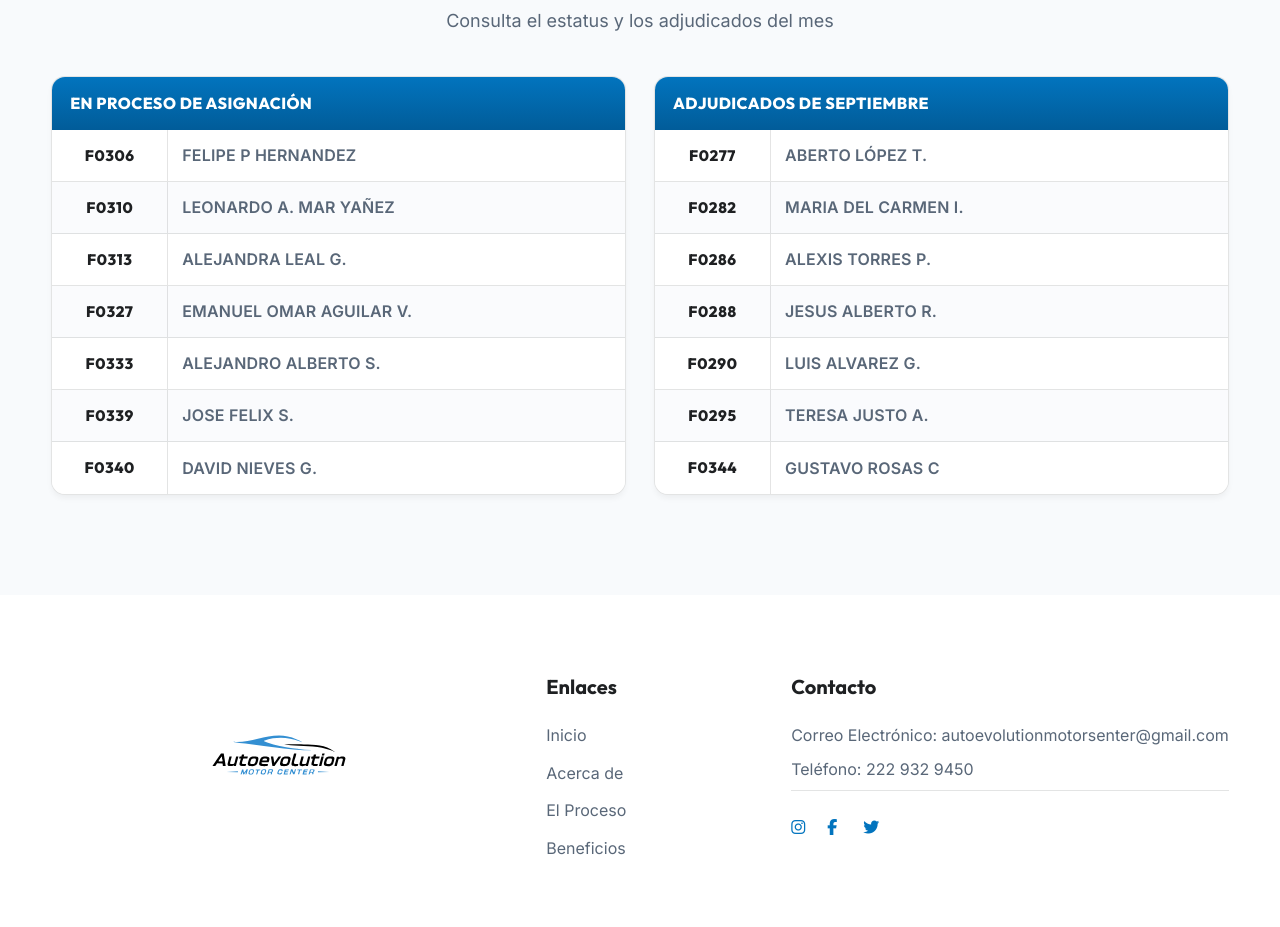
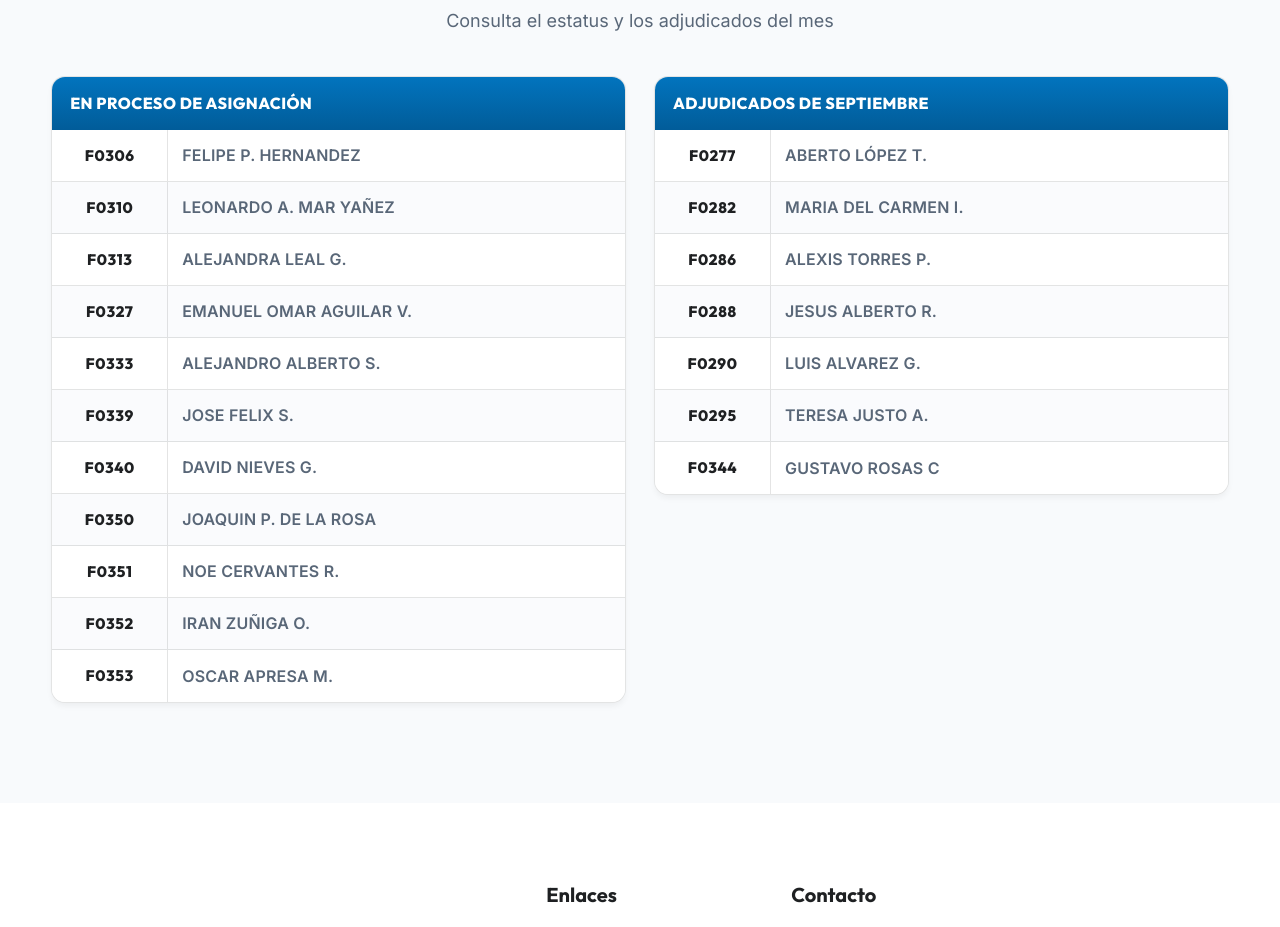
Before and after one commit to Schwi013/Autoevolution, a React (Vite) app: page / in a window 1280 px wide. Shown: the part 4460-5387 px from the top of the page. Built offline with nearby package versions, Linux system fonts and the light colour scheme.

Commit message:
Contactos

```diff
--- a/src/components/Assignment.jsx
+++ b/src/components/Assignment.jsx
@@ -1,11 +1,16 @@
 const processData = [
-  { code: 'F0306', name: 'FELIPE P HERNANDEZ' },
+  { code: 'F0306', name: 'FELIPE P. HERNANDEZ' },
   { code: 'F0310', name: 'LEONARDO A. MAR YAÑEZ' },
   { code: 'F0313', name: 'ALEJANDRA LEAL G.' },
   { code: 'F0327', name: 'EMANUEL OMAR AGUILAR V.' },
   { code: 'F0333', name: 'ALEJANDRO ALBERTO S.' },
   { code: 'F0339', name: 'JOSE FELIX S.' },
-  { code: 'F0340', name: 'DAVID NIEVES G.' }
+  { code: 'F0340', name: 'DAVID NIEVES G.' },
+
+  { code: 'F0350', name: 'JOAQUIN P. DE LA ROSA' },
+  { code: 'F0351', name: 'NOE CERVANTES R.' },
+  { code: 'F0352', name: 'IRAN ZUÑIGA O.' },
+  { code: 'F0353', name: 'OSCAR APRESA M.' }
 ]
 
 const awardedData = [
```
